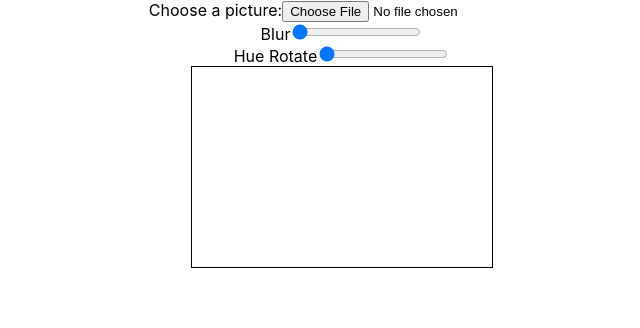
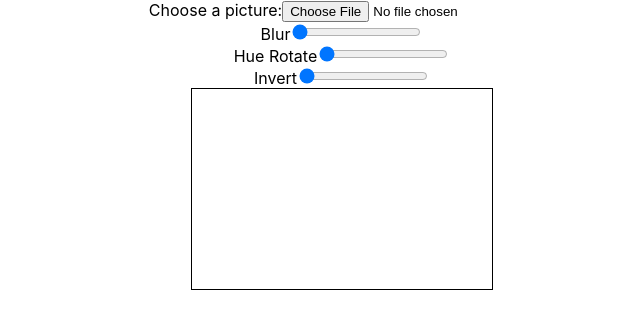
Before and after one commit to chrischalstrom/image-editor, a React (Create React App) app: page / in a window 1280 px wide. Shown: the top 328 px of the page, without its empty margins (298-938 px from the left). Built offline with nearby package versions, Linux system fonts and the light colour scheme.

Commit message:
add invert

```diff
--- a/src/ImageFilterControls.tsx
+++ b/src/ImageFilterControls.tsx
@@ -5,13 +5,16 @@ interface ImageFilterControlsState {
   brightness: number;
   contrast: number;
   hueRotate: number;
+  invert: number;
 }
 
 type ImageFilterControlsActionTypes =
   | 'blur'
   | 'brightness'
   | 'contrast'
-  | 'hueRotate';
+  | 'hueRotate'
+  | 'invert'
+;
 
 interface ImageFilterControlsAction {
   type: ImageFilterControlsActionTypes;
@@ -23,6 +26,7 @@ const getInitialState = (): ImageFilterControlsState => ({
   brightness: 100,
   contrast: 100,
   hueRotate: 0,
+  invert: 0,
 });
 
 const reducer: Reducer<ImageFilterControlsState, ImageFilterControlsAction> = (
@@ -32,6 +36,7 @@ const reducer: Reducer<ImageFilterControlsState, ImageFilterControlsAction> = (
   switch (action.type) {
     case 'blur': return { ...state, blur: action.value };
     case 'hueRotate': return { ...state, hueRotate: action.value };
+    case 'invert': return { ...state, invert: action.value };
     default: return state;
   }
 };
@@ -46,9 +51,14 @@ const hueRotate = (value: number) => ({
   value,
 });
 
+const invert = (value: number) => ({
+  type: 'invert' as 'invert',
+  value,
+});
+
 const stateToFilter = (state: ImageFilterControlsState): string => {
-  const { blur, hueRotate } = state;
-  return `blur(${blur}px) hue-rotate(${hueRotate}deg)`;
+  const { blur, hueRotate, invert } = state;
+  return `blur(${blur}px) hue-rotate(${hueRotate}deg) invert(${invert}%)`;
 };
 
 interface ImageFilterControlsProps {
@@ -90,6 +100,21 @@ export const ImageFilterControls: SFC<ImageFilterControlsProps> = (props) => {
           onChange={(e) => dispatch(hueRotate(parseInt(e.target.value, 10)))}
         />
       </div>
+
+      <div>
+        <label htmlFor="invert-input">Invert</label>
+        <input
+          type="range"
+          id="invert-input"
+          name="invert-input"
+          min={0}
+          max={100}
+          value={state.invert}
+          step={1}
+          onChange={(e) => dispatch(invert(parseInt(e.target.value, 10)))}
+        />
+      </div>
+
     </div>
   );
 };
```
